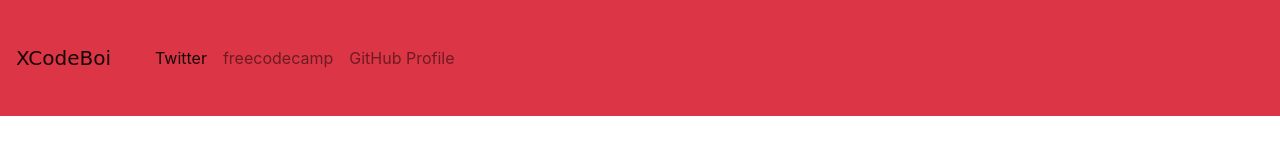
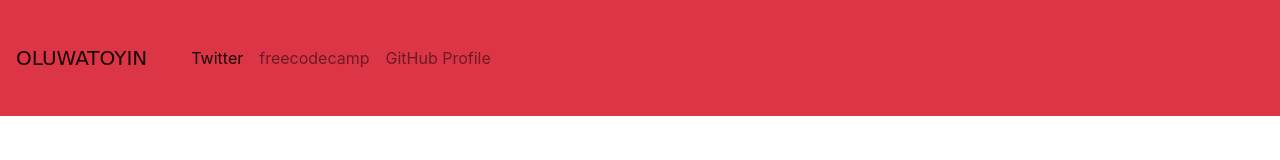
Before and after one commit to AoToluwalope/AoT, a plain HTML site: page Index.html in a window 1280 px wide. Shown: the top 160 px of the page. Drawn offline with nearby package versions, Linux system fonts and the light colour scheme; a web font is replaced by a local one.

Commit message:
Update Index.html

```diff
--- a/Index.html
+++ b/Index.html
@@ -11,7 +11,7 @@
  <body>
   <nav>
    <nav class="navbar navbar-expand-lg navbar-light bg-danger">
-    <a class="navbar-brand" href="https://twitter.com/XCodeBoi" id="logo">XCodeBoi</a>
+    <a class="navbar-brand" href="https://twitter.com/Aotoluwalope" id="logo">OLUWATOYIN</a>
     <button class="navbar-toggler" type="button" data-toggle="collapse" data-target="#navbarSupportedContent" aria-controls="navbarSupportedContent" aria-expanded="false" aria-label="Toggle navigation"> <span class="navbar-toggler-icon"></span> </button>
     <div class="collapse navbar-collapse" id="navbarSupportedContent">
      <ul class="navbar-nav mr-auto">
```
